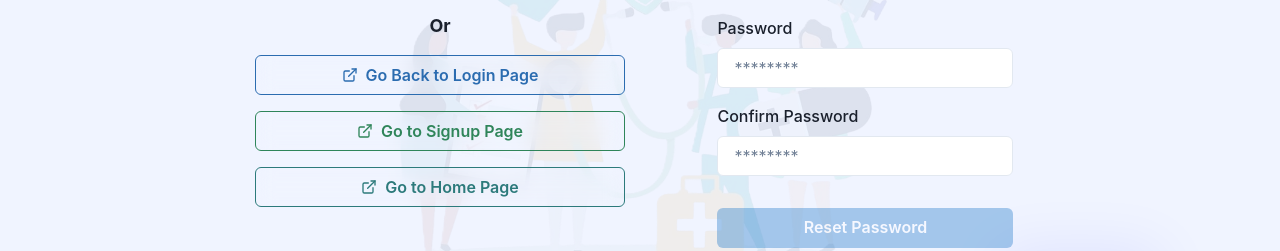
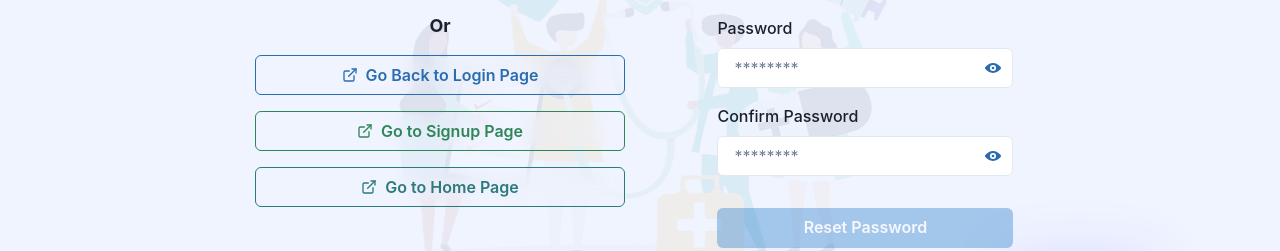
Before and after one commit to springboardmentor-104/HealthCheckPro_Infosys_Internship_Oct2024_Team_01, a React (Vite) app in the folder frontend/: page /reset-pass/1 in a window 1280 px wide. Shown: the part 320-571 px from the top of the page. Built offline with nearby package versions, Linux system fonts and the light colour scheme.

Commit message:
Refactor DashNavbar component to add logout functionality and display a success toast message on logout

```diff
--- a/frontend/src/components/DashNavbar.jsx
+++ b/frontend/src/components/DashNavbar.jsx
@@ -7,7 +7,8 @@ import {
     Heading, HStack,
     VStack,
     Image,
-    Box
+    Box,
+    useToast
 } from "@chakra-ui/react";
 import useCustomTheme from "../hooks/useCustomTheme";
 
@@ -19,10 +20,17 @@ import { CloseIcon, HamburgerIcon } from "@chakra-ui/icons";
 const DashNavbar = () => {
     const { setUser } = useGlobalState();
     const navigate = useNavigate();
+    const toast = useToast();
     const handleLogout = () => {
         setUser(null);
         localStorage.removeItem('user');
         navigate('/');
+        toast({
+            title: "Logged out successfully",
+            duration:1000,
+            isClosable: true,
+            status: "success"
+        });
     }
     const location = useLocation();
     const { navBg,appLogo } = useCustomTheme();
--- a/frontend/src/pages/Login.jsx
+++ b/frontend/src/pages/Login.jsx
@@ -2,6 +2,7 @@ import {
   Box, Button, FormControl,
   FormHelperText,
   FormLabel, Heading,
+  HStack,
   IconButton,
   Image, Input,
   Link,
@@ -129,7 +130,7 @@ const Login = () => {
           </FormControl>
           <FormControl id="password" isInvalid={!password && error}>
             <FormLabel>Password</FormLabel>
-            <Box position="relative">
+            <HStack gap={2}>
               <Input
                 width="full"
                 minW="150px"
@@ -144,14 +145,10 @@ const Login = () => {
               <IconButton
                 icon={showPassword ? <FaEyeSlash /> : <FaEye />}
                 onClick={() => setShowPassword(!showPassword)} // Toggle the password visibility
-                position="absolute"
-                top="50%"
-                right={4}
-                transform="translateY(-50%)"
-                variant="link"
+                colorScheme="blue"
                 aria-label="Toggle password visibility"
               />
-            </Box>
+            </HStack>
           </FormControl>
 
           <Popover isOpen={isOpen} onOpen={onOpen} onClose={onClose} closeOnBlur={false}>
--- a/frontend/src/pages/Register.jsx
+++ b/frontend/src/pages/Register.jsx
@@ -20,7 +20,8 @@ import {
     Text,
     useDisclosure,
     useToast,
-    VStack
+    VStack,
+    IconButton
 } from '@chakra-ui/react';
 import { useState } from 'react';
 import { Link as NLink } from 'react-router-dom';
@@ -31,6 +32,7 @@ import VerifyOTP from '../components/VerifyOTP';
 import useCustomTheme from '../hooks/useCustomTheme';
 import useGlobalState from '../hooks/useGlobalState';
 import authbg from '/authbg.png';
+import { FaEye, FaEyeSlash } from 'react-icons/fa';
 
 const Register = () => {
     const [email, setEmail] = useState('');
@@ -48,6 +50,7 @@ const Register = () => {
     const { signup, loading, error } = useSignup();
     const [emailError, setEmailError] = useState(false);
     const [ageError, setAgeError] = useState(false);
+    const [showPassword, setShowPassword] = useState(false);
 
     const handleOTPSubmit = async () => {
         // Check if all fields are filled
@@ -259,22 +262,29 @@ const Register = () => {
                     </HStack>
                     <FormControl id="password" isInvalid={!password && error}>
                         <FormLabel>Password</FormLabel>
+                        <HStack gap={2}>
                             <Input
                                 width="full"
                                 minW="150px"
                                 bgColor={{ base: "transparent", md: inputBg }}
                                 backdropFilter={{ base: "blur(10px)", md: "none" }}
-                            type="password"
+                                type={showPassword ? "text" : "password"} // Toggle the password visibility
                                 placeholder="********"
                                 value={password}
-                            boxShadow="0 0 5px rgba(0, 0, 0, 0.2)"
                                 onChange={(e) => setPassword(e.target.value)}
+                                boxShadow="md"
                             />
+                            <IconButton
+                                icon={showPassword ? <FaEyeSlash /> : <FaEye />}
+                                onClick={() => setShowPassword(!showPassword)} // Toggle the password visibility
+                                colorScheme="blue"
+                                aria-label="Toggle password visibility"
+                            />
+                        </HStack>
                         {
                             password && !validator.isStrongPassword(password) && <FormHelperText color="red.500">
                                 Password must contain at least 8 characters, one uppercase letter, one number and one special character
                             </FormHelperText>}
-
                     </FormControl>
                     <FormControl id="confirmPassword" isInvalid={!confirmPassword && error}>
                         <FormLabel>Confirm Password</FormLabel>
@@ -294,7 +304,6 @@ const Register = () => {
                                 Passwords do not match
                             </FormHelperText>
                         }
-
                     </FormControl>
                     <Button colorScheme="blue" width="full" mt={4} onClick={handleOTPSubmit} isLoading={otpLoading || loading}
                     isDisabled={
@@ -318,7 +327,6 @@ const Register = () => {
                     </ModalBody>
                     <ModalFooter >
                         <Button colorScheme="blue" mr={3} onClick={handleVerficationRegistration} isLoading={loading}>
-
                             Verify & Register
                         </Button>
                     </ModalFooter>
--- a/frontend/src/pages/ResetPassword.jsx
+++ b/frontend/src/pages/ResetPassword.jsx
@@ -1,4 +1,4 @@
-import { ExternalLinkIcon } from '@chakra-ui/icons';
+import { ExternalLinkIcon, ViewIcon, ViewOffIcon } from '@chakra-ui/icons';
 import {
     Box,
     Button,
@@ -7,8 +7,11 @@ import {
     FormHelperText,
     FormLabel,
     Heading,
+    IconButton,
     Image,
     Input,
+    InputGroup,
+    InputRightElement,
     Stack,
     Text,
     VStack
@@ -28,21 +31,19 @@ const ResetPassword = () => {
     const [otp, setOTP] = useState('');
     const [password, setPassword] = useState('');
     const [confirmPassword, setConfirmPassword] = useState('');
+    const [showPassword, setShowPassword] = useState(false);
+    const [showConfirmPassword, setShowConfirmPassword] = useState(false);
 
     const { bodyBg, inputBg, authBg } = useCustomTheme();
     const { email } = useParams();
     const { resetPassword, error, loading } = useResetPassword();
     const { verifyOTPAction, loading: otpLoading } = useOTP();
 
-
     const handleSubmit = async () => {
-
-
         await verifyOTPAction(email, otp)
             .then((res) => {
                 res && resetPassword(email, password, confirmPassword);
-            }
-            );
+            });
     };
 
     return (
@@ -106,46 +107,64 @@ const ResetPassword = () => {
                     <VerifyOTP setOTP={setOTP} />
                     <FormControl id="password" isInvalid={!password && error}>
                         <FormLabel>Password</FormLabel>
+                        <InputGroup>
                             <Input
                                 width="full"
                                 minW="150px"
                                 bgColor={{ base: "transparent", md: inputBg }}
                                 backdropFilter={{ base: "blur(10px)", md: "none" }}
-                            type="password"
+                                type={showPassword ? "text" : "password"}
                                 placeholder="********"
                                 value={password}
                                 onChange={(e) => setPassword(e.target.value)}
                             />
+                            <InputRightElement>
+                                <IconButton
+                                    variant="ghost"
+                                    onClick={() => setShowPassword(!showPassword)}
+                                    icon={showPassword ? <ViewOffIcon /> : <ViewIcon />}
+                                    colorScheme='blue'
+                                />
+                            </InputRightElement>
+                        </InputGroup>
                         {
                             password && !validator.isStrongPassword(password) && <FormHelperText
                                 color="red.500"
-
                             >
                                 Password must contain at least 8 characters, one uppercase letter, one lowercase letter, one number and one special character
                             </FormHelperText>
-
                         }
                     </FormControl>
                     <FormControl id="confirmPassword" isInvalid={!confirmPassword && error}>
                         <FormLabel>Confirm Password</FormLabel>
+                        <InputGroup>
                             <Input
                                 width="full"
                                 minW="150px"
                                 bgColor={{ base: "transparent", md: inputBg }}
                                 backdropFilter={{ base: "blur(10px)", md: "none" }}
-                            type="password"
+                                type={showConfirmPassword ? "text" : "password"}
                                 placeholder="********"
                                 value={confirmPassword}
                                 onChange={(e) => setConfirmPassword(e.target.value)}
-
                             />
+                            <InputRightElement>
+                                <IconButton
+                                    variant="ghost"
+                                    onClick={() => setShowConfirmPassword(!showConfirmPassword)}
+                                    icon={showConfirmPassword ? <ViewOffIcon /> : <ViewIcon />}
+                                    colorScheme='blue'
+                                />
+                            </InputRightElement>
+                        </InputGroup>
                         {
                             password && confirmPassword && password !== confirmPassword && <FormHelperText
                                 color="red.500"
                                 textAlign="right"
                             >
                                 Passwords do not match
-                            </FormHelperText>}
+                            </FormHelperText>
+                        }
                     </FormControl>
                     <Button isDisabled={
                           !validator.isStrongPassword(password) || password !== confirmPassword
```
Lines whose indentation alone changed are shown as unchanged.
